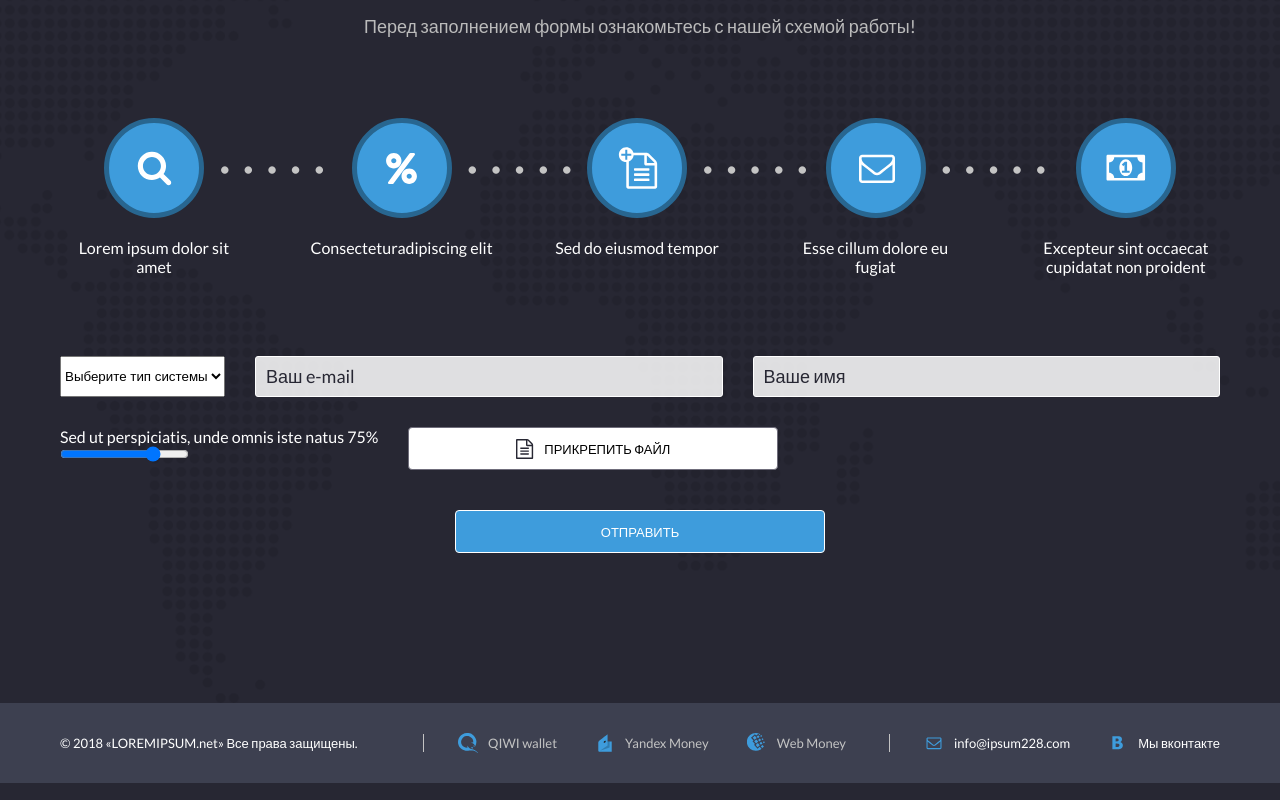
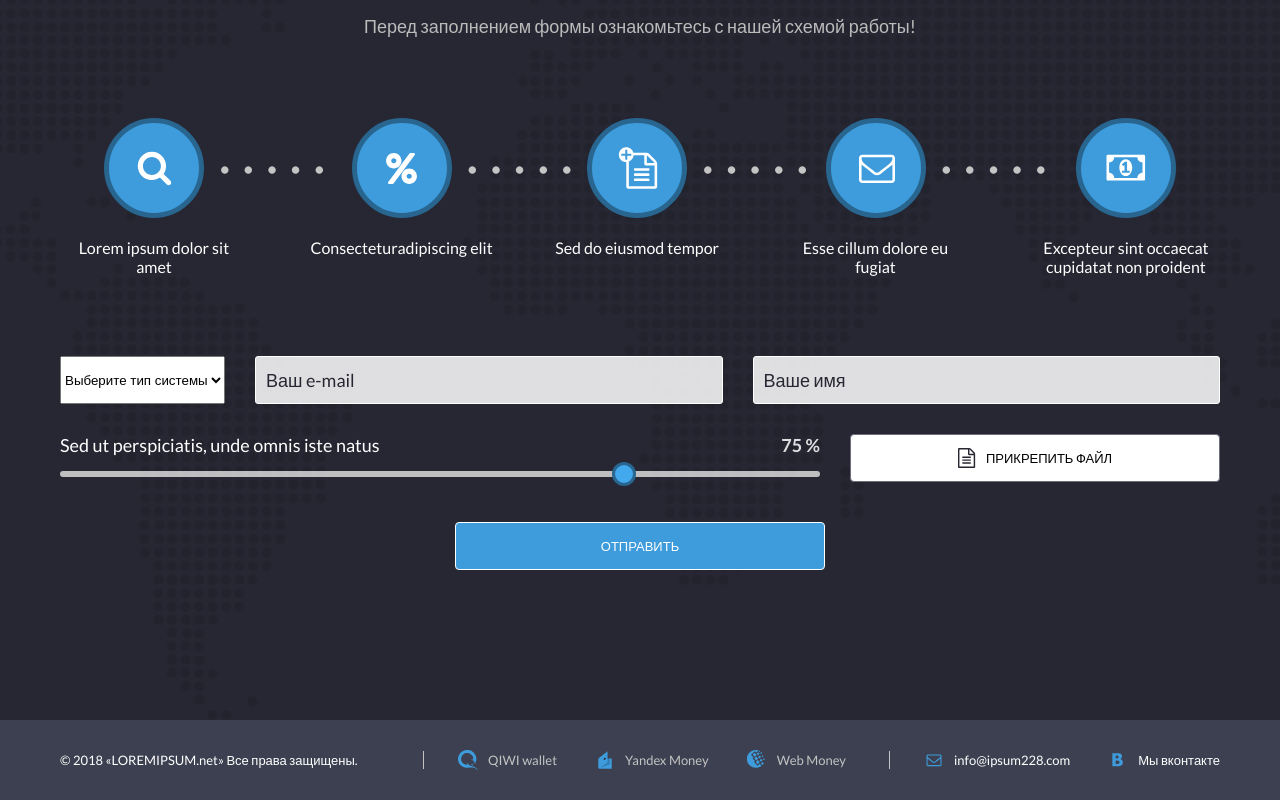
Before and after one commit to MariyaN23/placing-order-page, a website built with Vite: page index.html in a window 1280 px wide. Shown: the part 901-1701 px from the top of the page. Built offline with nearby package versions, Linux system fonts and the light colour scheme.

Commit message:
input type range

```diff
--- a/index.html
+++ b/index.html
@@ -125,21 +125,21 @@
                     <div class="order__range-wrapper">
                         <div class="order__range-header">
                             <label for="percent" class="order__label">Sed ut perspiciatis, unde omnis iste natus</label>
-                            <output for="percent" class="order__range-value">75%</output>
+                            <output id="percent-output" for="percent" class="order__range-value"></output>
                         </div>
                         <input type="range" name="percent" id="percent" class="order__range" min="0" max="100" step="1"
                                value="75">
                     </div>
                     <div class="order__file-wrapper">
                         <input name="attachment" id="attachment" type="file" class="order__file-input"/>
-                        <label for="attachment" class="btn btn--secondary order__file-label">
+                        <label for="attachment" class="btn btn--secondary btn--lg order__file-label">
                             <img src="./assets/icons/attachment.svg" alt="Иконка вложения" class="order__file-icon"
                                  aria-hidden="true">
                             Прикрепить файл
                         </label>
                     </div>
                 </div>
-                <button type="submit" class="btn btn--primary order__submit-btn">
+                <button type="submit" class="btn btn--primary btn--lg order__submit-btn">
                     Отправить
                 </button>
             </form>
--- a/main.js
+++ b/main.js
@@ -1 +1,8 @@
 import "./style.scss";
+
+const percentOutput = document.querySelector("#percent-output")
+const percentInput = document.querySelector("#percent")
+percentOutput.textContent = `${percentInput.value} %`
+percentInput.addEventListener("input", (event) => {
+    percentOutput.textContent = `${event.target.value} %`
+})
--- a/style.scss
+++ b/style.scss
@@ -1,5 +1,6 @@
 @use "styles/base/index" as *;
 @use "styles/components" as *;
+@use "sass:color";
 
 .container {
   width: 100%;
@@ -60,11 +61,16 @@
     background-color: $color-white;
     border-color: $color-gray-500;
   }
+
+  &--lg {
+    height: 48px;
+  }
 }
 
 input[type="text"],
 input[type="email"] {
   width: 100%;
+  height: 48px;
   padding: 10px;
   border-radius: 3px;
   border: 1px solid $color-white;
@@ -86,3 +92,50 @@ input[type="email"] {
 input[type="file"] {
   display: none;
 }
+
+input[type="range"] {
+  --track-color: #{color.change($color-white, $alpha: 0.7)};
+  --thumb-color: #{$color-accent-lighter};
+  --thumb-border: #{$color-accent-darker};
+  --track-height: 6px;
+  --thumb-size: 24px;
+
+  -webkit-appearance: none;
+  appearance: none;
+  width: 100%;
+  height: var(--track-height);
+  background: transparent;
+
+  &::-webkit-slider-runnable-track {
+    height: var(--track-height);
+    background: var(--track-color);
+    border-radius: calc(var(--track-height) / 2);
+  }
+
+  &::-moz-range-track {
+    height: var(--track-height);
+    background: var(--track-color);
+    border-radius: calc(var(--track-height) / 2);
+  }
+
+  &::-webkit-slider-thumb {
+    -webkit-appearance: none;
+    appearance: none;
+    width: var(--thumb-size);
+    height: var(--thumb-size);
+    border-radius: 50%;
+    background: var(--thumb-color);
+    border: 3px solid var(--thumb-border);
+    cursor: pointer;
+    margin-top: calc((var(--track-height) - var(--thumb-size)) / 2);
+  }
+
+  &::-moz-range-thumb {
+    width: var(--thumb-size);
+    height: var(--thumb-size);
+    border-radius: 50%;
+    background: var(--thumb-color);
+    border: 3px solid var(--thumb-border);
+    cursor: pointer;
+  }
+}
--- a/styles/base/_colors.scss
+++ b/styles/base/_colors.scss
@@ -4,6 +4,7 @@ $color-input-bg: rgba(255, 255, 255, 0.85);
 $color-header-bg: rgba(16, 16, 29, 0.9);
 $color-content-bg: #272733;
 $color-footer-bg: #3d4050;
+$color-accent-lighter: #42a9ed;
 $color-accent: #43abf0;
 $color-accent-dark: #3e9cdc;
 $color-accent-darker: #286690;
--- a/styles/components/_order.scss
+++ b/styles/components/_order.scss
@@ -111,6 +111,26 @@
     }
   }
 
+  &__range-wrapper {
+    width: 100%;
+  }
+
+  &__range-header {
+    display: flex;
+    justify-content: space-between;
+    margin-bottom: 5px;
+  }
+
+  &__label {
+    font-size: $fs-18;
+  }
+
+  &__range-value {
+    font-size: $fs-18;
+    font-weight: 600;
+    color: $color-input-bg;
+  }
+
   &__file-wrapper {
     width: 100%;
     max-width: 370px;
```
